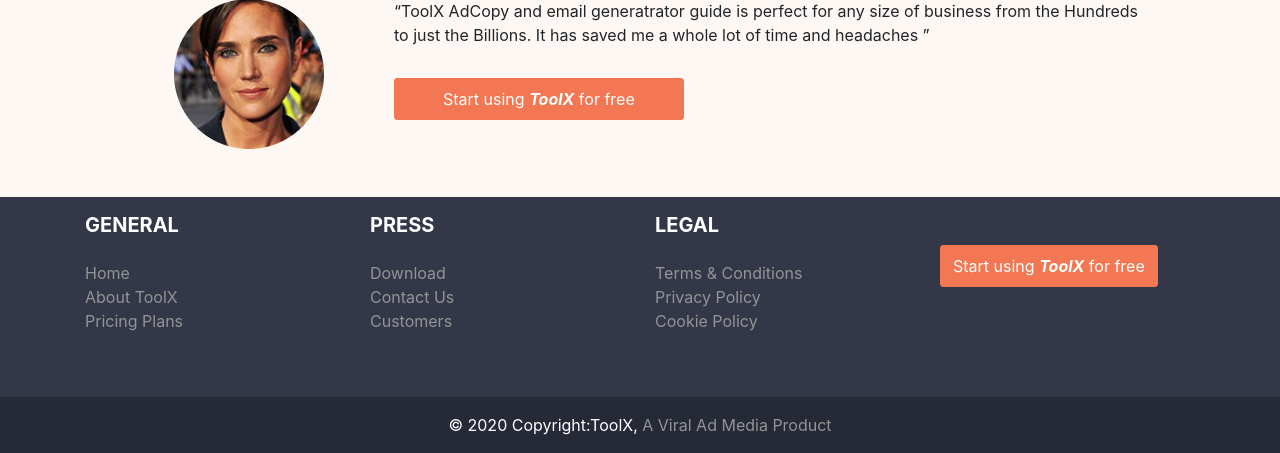
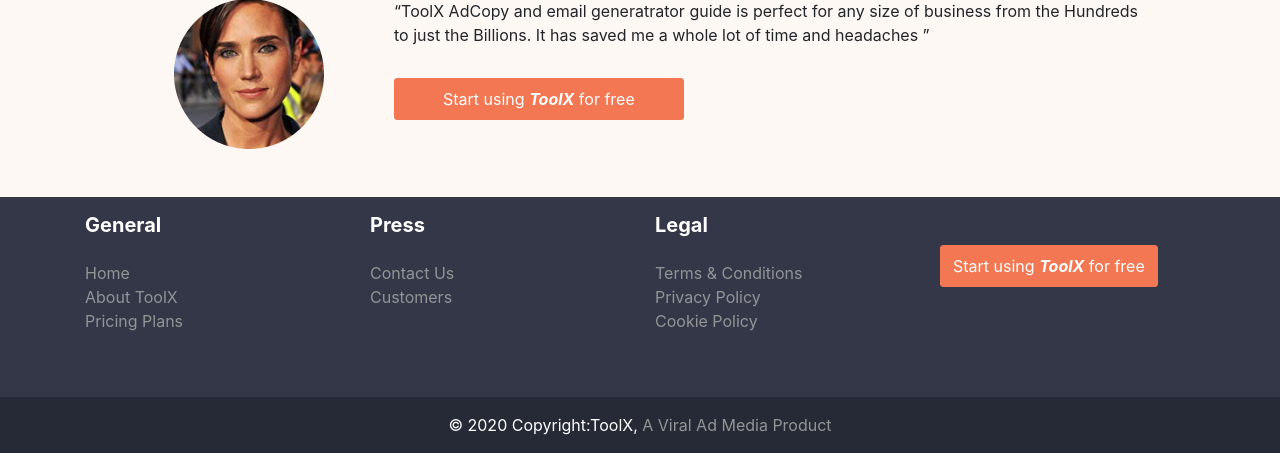
Before and after one commit to AzeezBello/toolx, a Django app: page / in a window 1280 px wide. Shown: the part 1379-1832 px from the top of the page. Run offline with Django 3.2, Linux system fonts and the light colour scheme; some libraries are stand-ins or nearby versions.

Commit message:
profile done

```diff
--- a/templates/footer.html
+++ b/templates/footer.html
@@ -16,17 +16,17 @@
       <div class="col-md-3 mx-auto">
 
         <!-- Links -->
-        <h5 class="font-weight-bold text-uppercase mt-3 mb-4">General</h5>
+        <h5 class="font-weight-bold  mt-3 mb-4">General</h5>
 
         <ul class="list-unstyled">
           <li>
             <a href="/">Home</a>
           </li>
           <li>
-            <a href="#!">About ToolX</a>
+            <a href="/about">About ToolX</a>
           </li>
           <li>
-            <a href="#!">Pricing Plans</a>
+            <a href="/pricing">Pricing Plans</a>
           </li>
         </ul>
 
@@ -39,12 +39,9 @@
       <div class="col-md-3 mx-auto">
 
         <!-- Links -->
-        <h5 class="font-weight-bold text-uppercase mt-3 mb-4">Press</h5>
+        <h5 class="font-weight-bold mt-3 mb-4">Press</h5>
 
         <ul class="list-unstyled">
-          <li>
-            <a href="#!">Download </a>
-          </li>
           <li>
             <a href="#!">Contact Us</a>
           </li>
@@ -62,7 +59,7 @@
       <div class="col-md-3 mx-auto">
 
         <!-- Links -->
-        <h5 class="font-weight-bold text-uppercase mt-3 mb-4">Legal</h5>
+        <h5 class="font-weight-bold  mt-3 mb-4">Legal</h5>
 
         <ul class="list-unstyled">
           <li>
--- a/templates/registration/profile.html
+++ b/templates/registration/profile.html
@@ -31,8 +31,6 @@
                             <p>{{user.email}}</p>
                             <p>{{user.first_name}}</p>
                             <p>{{user.last_name}}</p>
-
-
                         </div>
                 </div>
        </div>
```
Also changed, not shown: instant_generator/forms.py (+1 -7 lines).
